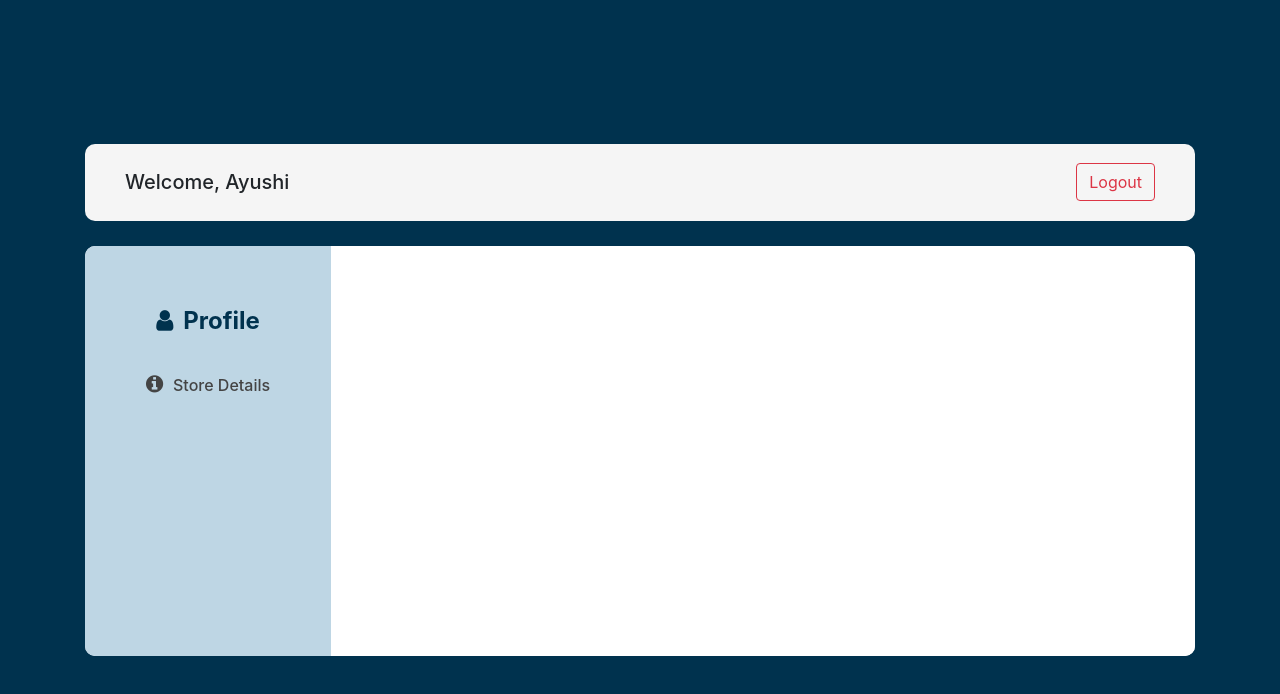
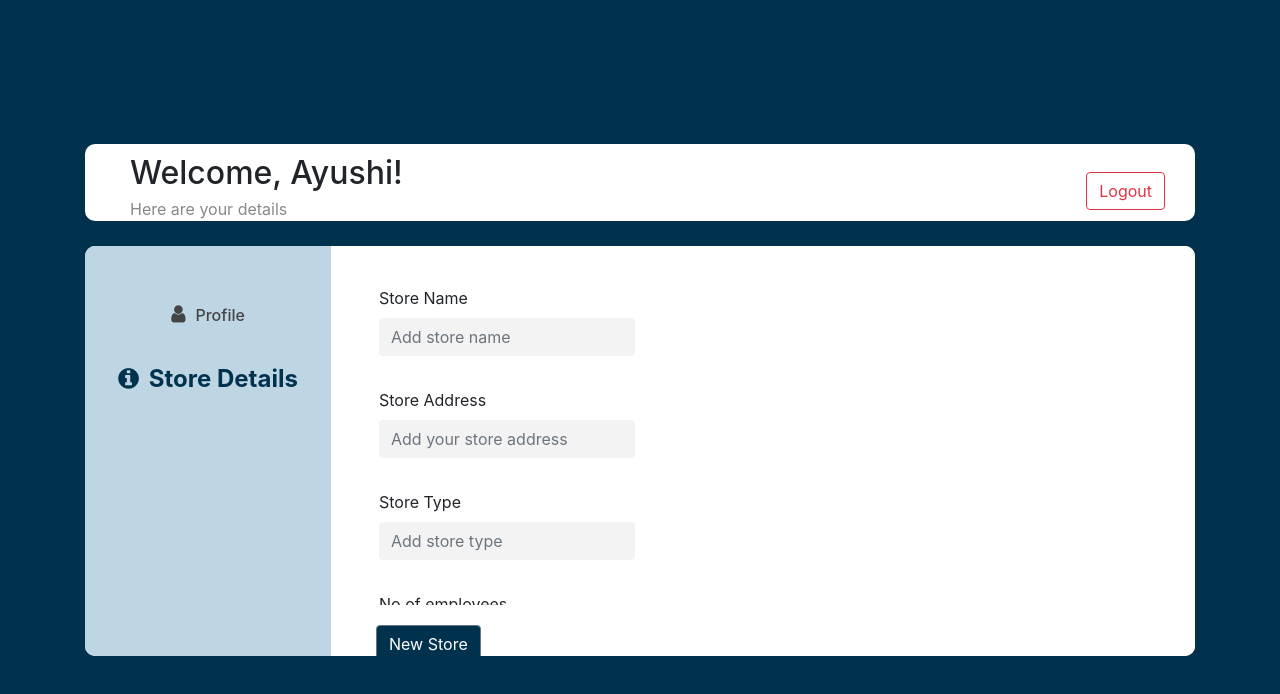
Before and after one commit to Shubhangi2999/ACMS, a React (Create React App) app in the folder Ayushi_Gupta/login/: page / in a window 1280 px wide. Shown: the top 694 px of the page. Built offline with nearby package versions, Linux system fonts and the light colour scheme.

Commit message:
Added final changes

```diff
--- a/Ayushi_Gupta/login/src/Components/Profile/Profile.css
+++ b/Ayushi_Gupta/login/src/Components/Profile/Profile.css
@@ -0,0 +1,27 @@
+.profile-tab-form {
+    display: flex;
+    flex-direction: column;
+    padding: 3em;
+    padding-top: 1.5em;
+}
+
+.profile-form-group {
+    display: flex;
+    flex-direction: column;
+    justify-content: flex-start;
+    margin-top: 1em;
+}
+
+.profile-form-group .profile-label {
+    align-self: flex-start;
+}
+
+.profile-form-group .profile-input {
+    width: 20vw;
+    background-color: #f3f3f3;
+    border: none;
+}
+
+.profile-form-group .profile-input::placeholder {
+    font-size: 16px;
+}
--- a/Ayushi_Gupta/login/src/Components/Profile/index.js
+++ b/Ayushi_Gupta/login/src/Components/Profile/index.js
@@ -1,15 +1,32 @@
 import React from 'react';
-import { Container, Row, Col, Button, TabPane } from 'reactstrap';
+import { Container, Row, Col, Button, TabPane, Input, Label, Form, FormGroup } from 'reactstrap';
 import './Profile.css';
 
 export default class Profile extends React.Component {
-    constructor(props) {
-        super(props);
-    };
+  constructor(props) {
+    super(props);
+  };
 
   render() {
     return (
       <TabPane tabId={1} className='dashboard-tab-content'>
+      <Form className='profile-tab-form'>
+        <FormGroup className='profile-form-group'>
+          <Label className='profile-label' for="user-name">Name</Label>
+          <Input className='profile-input' type="text" name="Name" id="user-name" placeholder="Add your name" />
+        </FormGroup>
+
+         <FormGroup className='profile-form-group'>
+          <Label className='profile-label' for="user-email">Email</Label>
+          <Input className='profile-input' type="email" name="Email" id="user-email" placeholder="Add your email" />
+        </FormGroup>
+
+        <FormGroup className='profile-form-group'>
+          <Label className='profile-label' for="user-phone">Phone no.</Label>
+          <Input className='profile-input' type="phone" name="Phone no." id="user-phone" placeholder="Add your phone number" />
+        </FormGroup>
+      </Form>
+
       </TabPane>
     );
   }
--- a/Ayushi_Gupta/login/src/Components/StoreDetails/StoreDetails.css
+++ b/Ayushi_Gupta/login/src/Components/StoreDetails/StoreDetails.css
@@ -0,0 +1,42 @@
+.store-tab-form {
+  display: flex;
+  flex-direction: column;
+  padding: 3em;
+  padding-top: 1.5em;
+  max-height: 28vw;
+  overflow-y: scroll;
+}
+
+.store-form-group {
+  display: flex;
+  flex-direction: column;
+  justify-content: flex-start;
+  margin-top: 1em;
+}
+
+.store-form-group .store-label {
+  align-self: flex-start;
+}
+
+.store-form-group .store-input {
+  width: 20vw;
+  background-color: #f3f3f3;
+  border: none;
+}
+
+.store-form-group .store-input::placeholder {
+  font-size: 16px;
+}
+
+.new-store {
+  display: flex;
+  align-items: center;
+  justify-content: flex-start;
+  padding: 0px 20px;
+}
+
+.new-store .new-store-button {
+  font-size: 16px;
+  margin: 20px 0px 0px 30px;
+  background-color: #00324e;
+}
--- a/Ayushi_Gupta/login/src/Components/StoreDetails/index.js
+++ b/Ayushi_Gupta/login/src/Components/StoreDetails/index.js
@@ -1,5 +1,5 @@
 import React from 'react';
-import { Container, Row, Col, Button, TabPane } from 'reactstrap';
+import { Container, Row, Col, Button, TabPane, Input, Label, Form, FormGroup } from 'reactstrap';
 import './StoreDetails.css';
 
 export default class StoreDetails extends React.Component {
@@ -7,9 +7,52 @@ export default class StoreDetails extends React.Component {
         super(props);
     };
 
+    onNewStore = () =>  {
+        alert('implement: new store');
+    };
+
     render() {
         return (
             <TabPane tabId={2} className='dashboard-tab-content'>
+                <Form className='store-tab-form'>
+                    <FormGroup className='store-form-group'>
+                        <Label className='store-label' for="store-name">Store Name</Label>
+                        <Input className='store-input' type="text" name="Store Name" id="store-name" placeholder="Add store name" />
+                    </FormGroup>
+
+                    <FormGroup className='store-form-group'>
+                        <Label className='store-label' for="store-address">Store Address</Label>
+                        <Input className='store-input' type="text" name="Store Address" id="store-address" placeholder="Add your store address" />
+                    </FormGroup>
+
+                    <FormGroup className='store-form-group'>
+                        <Label className='store-label' for="store-type">Store Type</Label>
+                        <Input className='store-input' type="text" name="Store Type" id="store-type" placeholder="Add store type" />
+                    </FormGroup>
+
+                    <FormGroup className='store-form-group'>
+                        <Label className='store-label' for="store-type">No of employees</Label>
+                        <Input className='store-input' type="text" name="No of employees" id="store-employees" placeholder="Add no. of employees" />
+                    </FormGroup>
+
+                    <FormGroup className='store-form-group'>
+                        <Label className='store-label' for="store-type">Service</Label>
+                        <Input className='store-input' type="text" name="Service" id="store-service" placeholder="Add service" />
+                    </FormGroup>
+
+                    <FormGroup className='store-form-group'>
+                        <Label className='store-label' for="store-type">Program</Label>
+                        <Input className='store-input' type="text" name="Program" id="store-program" placeholder="Add program" />
+                    </FormGroup>
+
+                    <FormGroup className='store-form-group'>
+                        <Label className='store-label' for="store-type">Program</Label>
+                        <Input className='store-input' type="text" name="Program" id="store-program" placeholder="Add program" />
+                    </FormGroup>
+                </Form>
+                <Container className='new-store'>
+                    <Button onClick={this.onNewStore} className='new-store-button'>New Store</Button>
+                </Container>
             </TabPane>
         );
     }
--- a/Ayushi_Gupta/login/src/Container/Dashboard/Dashboard.css
+++ b/Ayushi_Gupta/login/src/Container/Dashboard/Dashboard.css
@@ -23,14 +23,26 @@
   height: 6vw;
   align-items: center;
   justify-content: space-between;
-  background-color: whitesmoke;
-  padding: 0px 40px;
+  background-color: white;
+  padding: 0px 30px;
   border-radius: 10px;
 }
 
-.dashboard-user span {
-  font-size: 20px;
+.dashboard-user-greetings {
+  display: flex;
+  flex-direction: column;
+  align-items: flex-start;
+  justify-content: center;
+  margin-top: 5px;
+}
+
+.dashboard-user-greetings #header {
+  font-size: 2em;
   font-weight: 500;
+}
+
+.dashboard-user-greetings #subheader {
+  color: #888;
 }
 
 .dashboard-user-details {
--- a/Ayushi_Gupta/login/src/Container/Dashboard/index.js
+++ b/Ayushi_Gupta/login/src/Container/Dashboard/index.js
@@ -9,7 +9,7 @@ export default class DashBoard extends React.Component {
     constructor(props) {
         super(props);
         this.state = {
-            activeTab: 1
+            activeTab: 2
         };
     };
 
@@ -27,7 +27,10 @@ export default class DashBoard extends React.Component {
             <div className='dashboard-wrapper'>
                 <Container className='dashboard-root'>
                     <Row className='dashboard-user'>
-                        <span>Welcome, Ayushi</span>
+                        <Col className='dashboard-user-greetings'>
+                            <span id='header'>Welcome, Ayushi!</span>
+                            <p id='subheader'>Here are your details</p>
+                        </Col>
                         <Button outline color="danger" onClick={this.logoutUser}>Logout</Button>
                     </Row>
                     <Row className='dashboard-user-details'>
@@ -35,10 +38,10 @@ export default class DashBoard extends React.Component {
                             <DashButton label='Profile' icon='fa fa-user' onClick={() => this.switchTabs(1)} isActive={activeTab === 1} />
                             <DashButton label='Store Details' icon='fa fa-info-circle' onClick={() => this.switchTabs(2)} isActive={activeTab === 2} />
                         </Container>
-                      <TabContent activeTab={activeTab} className='dashboard-tabs-description'>
-                        <Profile />
-                        <StoreDetails />
-                      </TabContent>
+                        <TabContent activeTab={activeTab} className='dashboard-tabs-description'>
+                            <Profile />
+                            <StoreDetails />
+                        </TabContent>
                     </Row>
                 </Container>
             </div>
```
